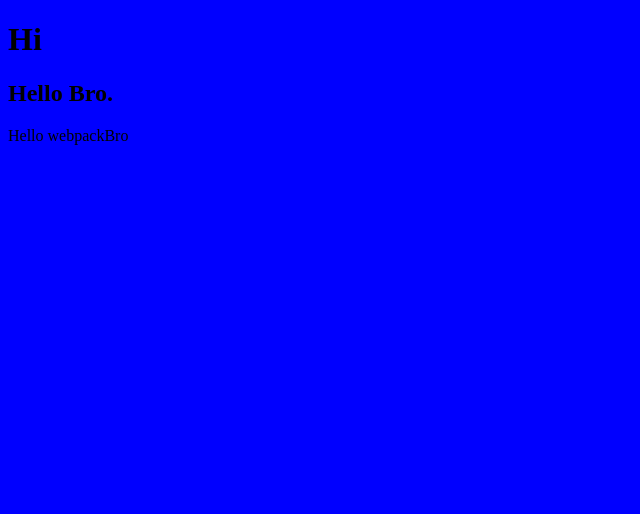
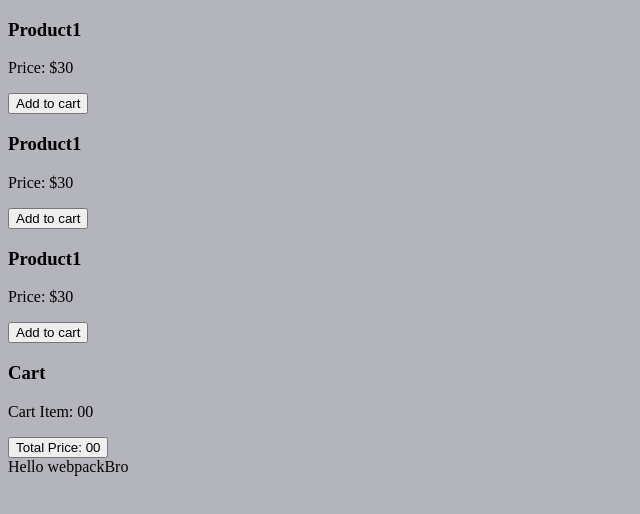
Before and after one commit to Tufahel/shopping-cart-rawjs, a website built with webpack: page src/index.html in a window 1280 px wide. Shown: the whole page, without its empty margins (0-640 px from the left). Built offline with nearby package versions, Linux system fonts and the light colour scheme.

Commit message:
Basic setup done

```diff
--- a/package.json
+++ b/package.json
@@ -52,5 +52,8 @@
     "webpack": "^5.70.0",
     "webpack-cli": "^4.9.2",
     "webpack-dev-server": "^4.7.4"
+  },
+  "dependencies": {
+    "lodash": "^4.17.21"
   }
 }
--- a/src/index.html
+++ b/src/index.html
@@ -4,10 +4,36 @@
     <meta charset="UTF-8">
     <meta http-equiv="X-UA-Compatible" content="IE=edge">
     <meta name="viewport" content="width=device-width, initial-scale=1.0">
-    <title>Document</title>
+    <link
+    rel="stylesheet"
+    href="https://pro.fontawesome.com/releases/v5.10.0/css/all.css"
+    integrity="sha384-AYmEC3Yw5cVb3ZcuHtOA93w35dYTsvhLPVnYs9eStHfGJvOvKxVfELGroGkvsg+p"
+    crossorigin="anonymous"
+    />
+    <title>Shopping Cart</title>
 </head>
 <body>
-    <h1>Hi</h1>
-    <h2>Hello Bro.</h2>
+    <div class="products">
+        <div class="product">
+            <h3>Product1</h3>
+            <p>Price: $30</p>
+            <button>Add to cart</button>
+        </div>
+        <div class="product">
+            <h3>Product1</h3>
+            <p>Price: $30</p>
+            <button>Add to cart</button>
+        </div>
+        <div class="product">
+            <h3>Product1</h3>
+            <p>Price: $30</p>
+            <button>Add to cart</button>
+        </div>
+    </div>
+    <div class="cart">
+        <h3>Cart</h3>
+        <p>Cart Item: 00</p>
+        <button>Total Price: 00</button>
+    </div>
 </body>
 </html>
--- a/src/style.css
+++ b/src/style.css
@@ -1,3 +1,3 @@
 body {
-  background-color: blue;
+  background-color: rgb(180, 180, 189);
 }
```
Also changed, not shown: dist/index.html, dist/main.js, dist/main.js.LICENSE.txt (deleted), src/modules/apiCall.js (added), src/modules/item.js (added), src/modules/itmes.js (added), 1 other file.
